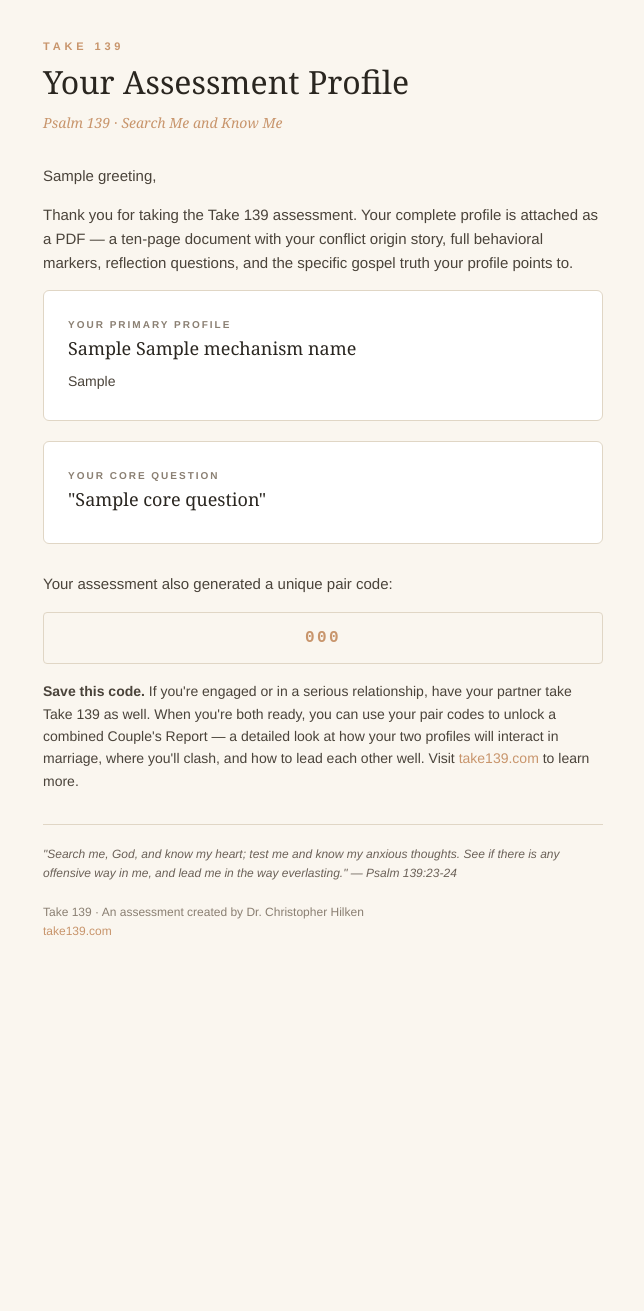
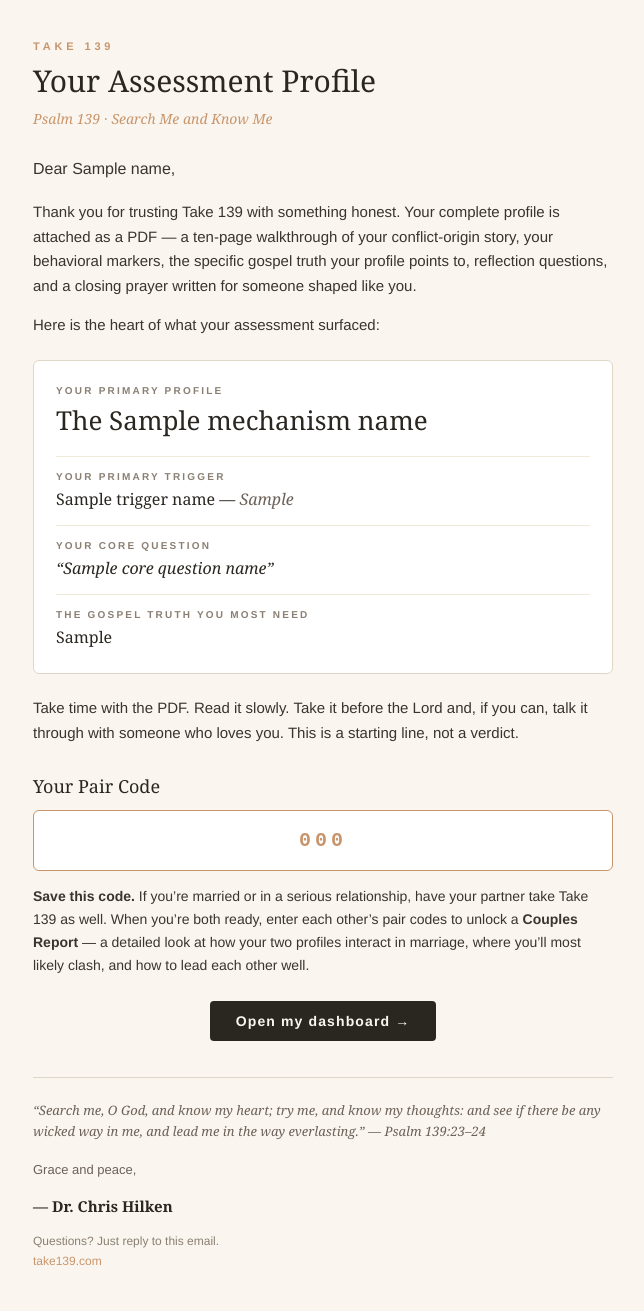
Before and after one commit to raywalker3/take139-backend, a Python web app: template templates/email.html in a window 1280 px wide. Shown: the whole page, without its empty margins (317-961 px from the left). Before the commit the page ends 936 px from the top, so only its background shows below. Run offline with Jinja, Linux system fonts and the light colour scheme; the template is opened without the code that fills it: most values are stand-ins (such as "Sample title", 1, 10 or a date in 2020).

Commit message:
Polish email template: fix greeting/profile/core question bugs, add trigger + gospel truth, Dr. Chris signature

```diff
--- a/templates/email.html
+++ b/templates/email.html
@@ -11,7 +11,7 @@
     color: #2a2620;
   }
   .container {
-    max-width: 560px;
+    max-width: 580px;
     margin: 0 auto;
     padding: 40px 24px;
   }
@@ -25,108 +25,219 @@
   }
   h1 {
     font-family: Georgia, serif;
-    font-size: 32px;
+    font-size: 30px;
     line-height: 1.15;
     color: #2a2620;
-    margin: 0 0 12px 0;
+    margin: 0 0 10px 0;
     font-weight: 400;
   }
-  .verse {
+  .verse-top {
     font-family: Georgia, serif;
     font-style: italic;
     font-size: 14px;
     color: #c8956c;
-    margin-bottom: 32px;
+    margin-bottom: 28px;
   }
-  .card {
+  p {
+    line-height: 1.65;
+    font-size: 15px;
+    color: #3a342d;
+    margin: 0 0 14px 0;
+  }
+  .salutation {
+    font-size: 16px;
+    margin-bottom: 18px;
+  }
+  .profile-card {
     background: #ffffff;
     border: 1px solid #e0d6c5;
     border-radius: 6px;
-    padding: 28px 24px;
-    margin-bottom: 20px;
+    padding: 24px 22px;
+    margin: 22px 0;
   }
-  .label {
+  .profile-card .label {
     font-size: 10px;
-    letter-spacing: 0.2em;
+    letter-spacing: 0.22em;
+    text-transform: uppercase;
+    color: #8a7f72;
+    margin-bottom: 4px;
+    font-weight: 600;
+  }
+  .profile-card .name {
+    font-family: Georgia, serif;
+    font-size: 26px;
+    color: #2a2620;
+    margin-bottom: 18px;
+    font-weight: 400;
+  }
+  .row {
+    margin-top: 14px;
+    padding-top: 14px;
+    border-top: 1px solid #f1e9da;
+  }
+  .row:first-child {
+    margin-top: 0;
+    padding-top: 0;
+    border-top: none;
+  }
+  .row .label {
+    font-size: 10px;
+    letter-spacing: 0.22em;
     text-transform: uppercase;
     color: #8a7f72;
     margin-bottom: 6px;
     font-weight: 600;
   }
-  .value {
+  .row .value {
+    font-family: Georgia, serif;
+    font-size: 16px;
+    line-height: 1.45;
+    color: #2a2620;
+    font-style: italic;
+  }
+  .row .value-plain {
+    font-family: Georgia, serif;
+    font-size: 16px;
+    line-height: 1.45;
+    color: #2a2620;
+  }
+  .pair-section {
+    margin-top: 28px;
+  }
+  .pair-section h2 {
     font-family: Georgia, serif;
     font-size: 18px;
     color: #2a2620;
-    margin-bottom: 4px;
-  }
-  p {
-    line-height: 1.6;
-    font-size: 15px;
-    color: #4a433a;
+    margin: 0 0 8px 0;
+    font-weight: 400;
   }
   .pair-code {
-    background: #faf6ef;
-    border: 1px solid #e0d6c5;
-    border-radius: 4px;
-    padding: 16px 20px;
+    background: #ffffff;
+    border: 1px solid #c8956c;
+    border-radius: 6px;
+    padding: 18px 20px;
     font-family: 'Courier New', monospace;
-    letter-spacing: 0.15em;
-    font-size: 16px;
+    letter-spacing: 0.2em;
+    font-size: 20px;
     color: #c8956c;
     text-align: center;
+    font-weight: 700;
+    margin: 12px 0 14px 0;
+  }
+  .cta-wrap {
+    text-align: center;
+    margin: 24px 0 8px 0;
+  }
+  .cta {
+    display: inline-block;
+    background: #2a2620;
+    color: #faf6ef !important;
+    padding: 12px 26px;
+    border-radius: 4px;
+    text-decoration: none;
+    font-size: 14px;
+    letter-spacing: 0.08em;
     font-weight: 600;
-    margin: 16px 0;
   }
   .footer {
-    margin-top: 32px;
-    padding-top: 20px;
+    margin-top: 36px;
+    padding-top: 22px;
     border-top: 1px solid #e0d6c5;
+    font-size: 13px;
+    color: #6b6158;
+    line-height: 1.6;
+  }
+  .footer .closing-verse {
+    font-family: Georgia, serif;
+    font-style: italic;
+    color: #6b6158;
+    margin-bottom: 18px;
+    font-size: 13px;
+  }
+  .footer .sig {
+    margin-top: 14px;
+    color: #2a2620;
+    font-weight: 600;
+    font-family: Georgia, serif;
+    font-style: normal;
+    font-size: 15px;
+  }
+  .footer .meta {
+    margin-top: 14px;
     font-size: 12px;
     color: #8a7f72;
-    line-height: 1.6;
-  }
-  .footer em {
-    font-style: italic;
-    color: #6b6158;
   }
   a { color: #c8956c; text-decoration: none; }
+  a.cta:link, a.cta:visited { color: #faf6ef; }
 </style>
 </head>
 <body>
 <div class="container">
+
   <div class="brand">Take 139</div>
   <h1>Your Assessment Profile</h1>
-  <div class="verse">Psalm 139 · Search Me and Know Me</div>
+  <div class="verse-top">Psalm 139 &middot; Search Me and Know Me</div>
 
-  <p>{{ greeting }},</p>
+  <p class="salutation">Dear {{ name or "Friend" }},</p>
 
-  <p>Thank you for taking the Take 139 assessment. Your complete profile is attached as a PDF — a ten-page document with your conflict origin story, full behavioral markers, reflection questions, and the specific gospel truth your profile points to.</p>
+  <p>Thank you for trusting Take 139 with something honest. Your complete profile is attached as a PDF &mdash; a ten-page walkthrough of your conflict-origin story, your behavioral markers, the specific gospel truth your profile points to, reflection questions, and a closing prayer written for someone shaped like you.</p>
 
-  <div class="card">
+  <p>Here is the heart of what your assessment surfaced:</p>
+
+  <div class="profile-card">
+
+    <div class="row">
       <div class="label">Your Primary Profile</div>
-    <div class="value">{{ mechanism_article|title }} {{ mechanism_name }}</div>
-    <p style="font-size: 14px; margin-top: 10px; margin-bottom: 0;">{{ mechanism_short }}</p>
+      <div class="name">The {{ mechanism_name or "Architect" }}</div>
     </div>
 
-  <div class="card">
+    {% if trigger_name %}
+    <div class="row">
+      <div class="label">Your Primary Trigger</div>
+      <div class="value-plain">{{ trigger_name }}{% if trigger_short %} &mdash; <span style="font-style:italic;color:#6b6158;">{{ trigger_short }}</span>{% endif %}</div>
+    </div>
+    {% endif %}
+
+    {% if core_question_name %}
+    <div class="row">
       <div class="label">Your Core Question</div>
-    <div class="value">"{{ core_question }}"</div>
+      <div class="value">&ldquo;{{ core_question_name }}&rdquo;</div>
+    </div>
+    {% endif %}
+
+    {% if mechanism_gospel_need %}
+    <div class="row">
+      <div class="label">The Gospel Truth You Most Need</div>
+      <div class="value-plain">{{ mechanism_gospel_need }}</div>
+    </div>
+    {% endif %}
+
   </div>
 
-  <p style="margin-top: 28px;">Your assessment also generated a unique pair code:</p>
+  <p style="margin-top: 8px;">Take time with the PDF. Read it slowly. Take it before the Lord and, if you can, talk it through with someone who loves you. This is a starting line, not a verdict.</p>
 
+  <div class="pair-section">
+    <h2>Your Pair Code</h2>
     <div class="pair-code">{{ pair_code }}</div>
+    <p style="font-size: 14px;"><strong>Save this code.</strong> If you&rsquo;re married or in a serious relationship, have your partner take Take 139 as well. When you&rsquo;re both ready, enter each other&rsquo;s pair codes to unlock a <strong>Couples Report</strong> &mdash; a detailed look at how your two profiles interact in marriage, where you&rsquo;ll most likely clash, and how to lead each other well.</p>
+  </div>
 
-  <p style="font-size: 14px;">
-    <strong>Save this code.</strong> If you're engaged or in a serious relationship, have your partner take Take 139 as well. When you're both ready, you can use your pair codes to unlock a combined Couple's Report — a detailed look at how your two profiles will interact in marriage, where you'll clash, and how to lead each other well. Visit <a href="https://take139.com">take139.com</a> to learn more.
-  </p>
+  <div class="cta-wrap">
+    <a href="https://take139.com" class="cta">Open my dashboard &rarr;</a>
+  </div>
 
   <div class="footer">
-    <em>"Search me, God, and know my heart; test me and know my anxious thoughts. See if there is any offensive way in me, and lead me in the way everlasting." — Psalm 139:23-24</em>
-    <br><br>
-    Take 139 · An assessment created by Dr. Christopher Hilken<br>
+    <div class="closing-verse">&ldquo;Search me, O God, and know my heart; try me, and know my thoughts: and see if there be any wicked way in me, and lead me in the way everlasting.&rdquo; &mdash; Psalm 139:23&ndash;24</div>
+
+    Grace and peace,
+    <div class="sig">&mdash; Dr. Chris Hilken</div>
+
+    <div class="meta">
+      Questions? Just reply to this email.<br>
       <a href="https://take139.com">take139.com</a>
     </div>
   </div>
+
+</div>
 </body>
 </html>
```
Lines whose indentation alone changed are shown as unchanged.
